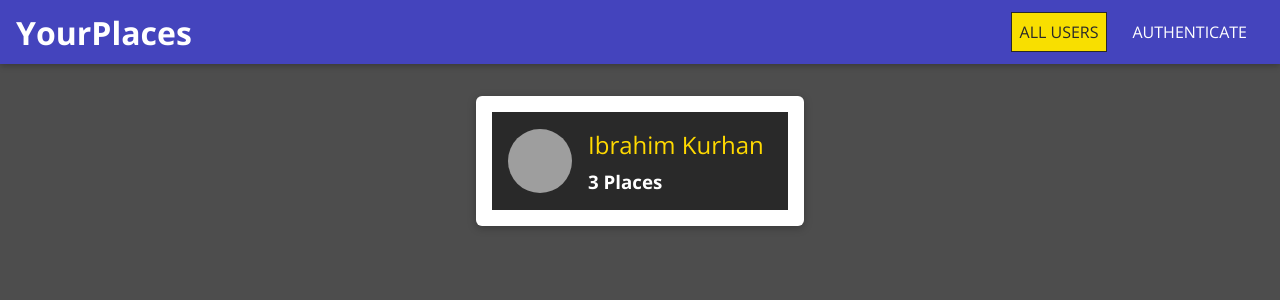
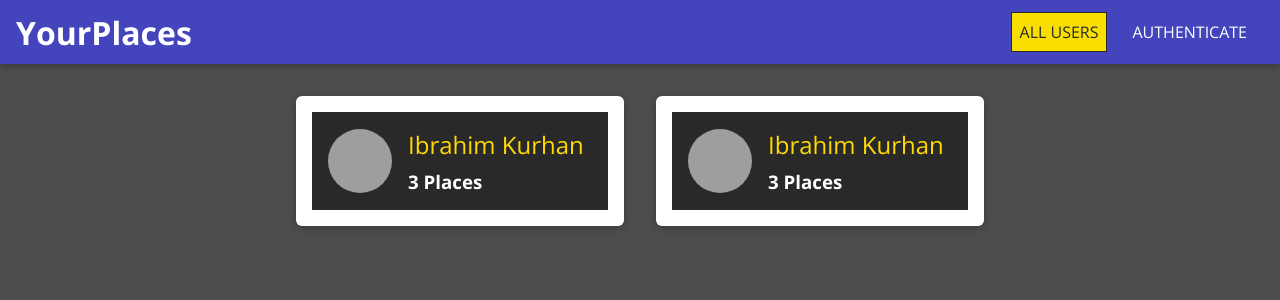
Before and after one commit to ibkibk/MERN-STACK-APP, a React (Create React App) app: page / in a window 1280 px wide. Shown: the top 300 px of the page. Built offline with nearby package versions, Linux system fonts and the light colour scheme; grey boxes are pictures that could not be loaded.

Commit message:
new user added

```diff
--- a/src/users/pages/Users.jsx
+++ b/src/users/pages/Users.jsx
@@ -11,6 +11,13 @@ const Users=() =>{
           image:
             'https://images.pexels.com/photos/839011/pexels-photo-839011.jpeg?auto=compress&cs=tinysrgb&dpr=2&h=750&w=1260',
           places: 3
+        },
+        {
+          id: 'u1',
+          name: 'Ibrahim Kurhan',
+          image:
+            'https://images.pexels.com/photos/839011/pexels-photo-839011.jpeg?auto=compress&cs=tinysrgb&dpr=2&h=750&w=1260',
+          places: 3
         }
       ];    return (
         <UserList items={USERS}/>
```
